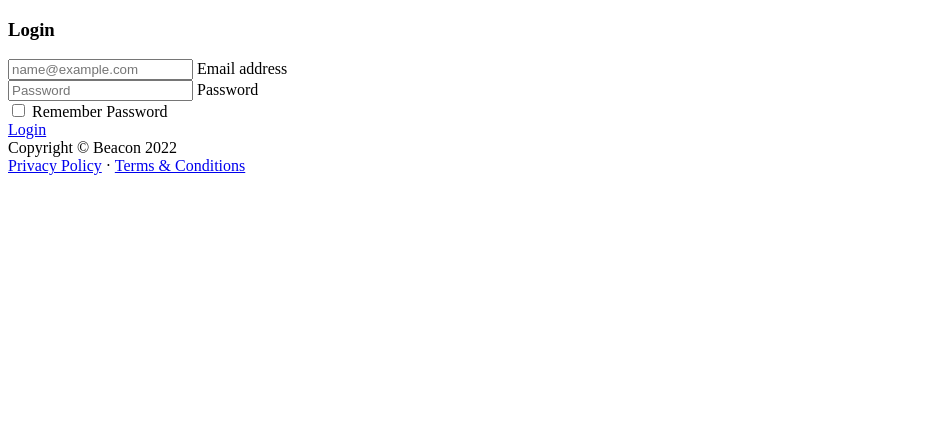
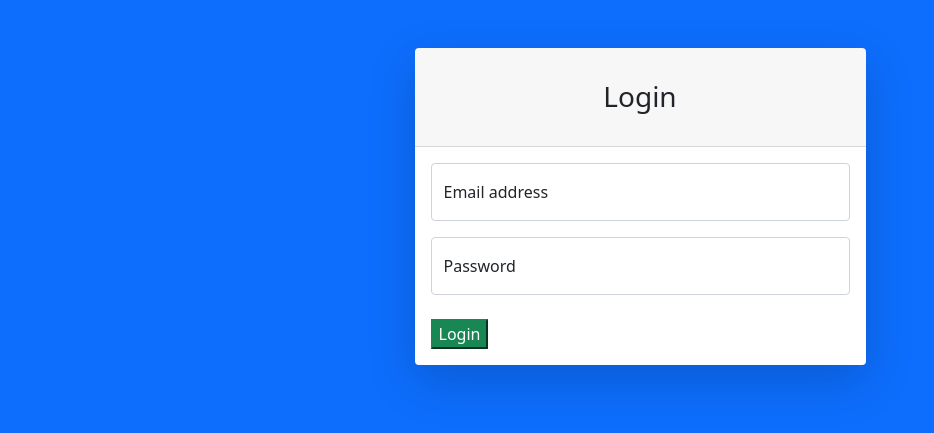
Before and after one commit to Ronaldki/Hoste_site, a PHP site: page /HostelApp/login.php in a window 1280 px wide. Shown: the top 433 px of the page, without its empty margins (0-934 px from the left). Run offline with PHP 8.4, Linux system fonts and the light colour scheme; some libraries are stand-ins or nearby versions.

Commit message:
User login when booking

```diff
--- a/include/user_nav_bar.php
+++ b/include/user_nav_bar.php
@@ -1,4 +1,6 @@
 <?php
+session_start();
+
 ?>
 <!DOCTYPE html>
 <html lang="en">
--- a/user/index.php
+++ b/user/index.php
@@ -1,7 +1,11 @@
 <?php
 include "../include/user_nav_bar.php";
 include "../admin/config/connect.php";
+
+
 ?>
+
+
 
 <section class="">
   <div id="carouselExampleIndicators" class="carousel slide" data-ride="carousel">
--- a/user/login.php
+++ b/user/login.php
@@ -1,5 +1,5 @@
+
 <!DOCTYPE html>
-<!-- hhrj -->
 <html lang="en">
     <head>
         <meta charset="utf-8" />
@@ -8,10 +8,22 @@
         <meta name="description" content="" />
         <meta name="author" content="" />
         <title>Login</title>
-        <link href="../admin/css/styles.css" rel="stylesheet" />
+        <link href="css/styles.css" rel="stylesheet" />
+        <link rel="stylesheet" href="./css/bootstrap.min.css">
+        <link rel="stylesheet" href="./css/sweetalert2.min.css">
+        <script src="js/sweetalert2.all.min.js"></script>
         <script src="https://use.fontawesome.com/releases/v6.1.0/js/all.js" crossorigin="anonymous"></script>
     </head>
     <body class="bg-primary">
+
+        <?php
+        include("../user/config/__login.php");
+        ?>
+        <script>
+
+    // swal.fire('helll......')
+
+            </script>
         <div id="layoutAuthentication">
             <div id="layoutAuthentication_content">
                 <main>
@@ -21,21 +33,18 @@
                                 <div class="card shadow-lg border-0 rounded-lg mt-5">
                                     <div class="card-header"><h3 class="text-center font-weight-light my-4">Login</h3></div>
                                     <div class="card-body">
-                                        <form>
+                                        <form method="POST">
                                             <div class="form-floating mb-3">
-                                                <input class="form-control" id="inputEmail" type="email" placeholder="name@example.com" />
+                                                <input class="form-control" id="inputEmail" type="email" name="email" placeholder="name@example.com" />
                                                 <label for="inputEmail">Email address</label>
                                             </div>
                                             <div class="form-floating mb-3">
-                                                <input class="form-control" id="inputPassword" type="password" placeholder="Password" />
+                                                <input class="form-control" id="inputPassword" type="password" name="password" placeholder="Password" />
                                                 <label for="inputPassword">Password</label>
                                             </div>
-                                            <div class="form-check mb-3">
-                                                <input class="form-check-input" id="inputRememberPassword" type="checkbox" value="" />
-                                                <label class="form-check-label" for="inputRememberPassword">Remember Password</label>
-                                            </div>
+
                                             <div class="d-flex align-items-center justify-content-between mt-4 mb-0">
-                                                <a class="btn btn-primary" href="index.html">Login</a>
+                                                <div class="d-grid"><button class="btn-success" name='login' type="submit" >Login</button></div>
                                             </div>
                                         </form>
                                     </div>
@@ -45,22 +54,10 @@
                     </div>
                 </main>
             </div>
-            <div id="layoutAuthentication_footer">
-                <footer class="py-4 bg-light mt-auto">
-                    <div class="container-fluid px-4">
-                        <div class="d-flex align-items-center justify-content-between small">
-                            <div class="text-muted">Copyright &copy; Beacon 2022</div>
-                            <div>
-                                <a href="#">Privacy Policy</a>
-                                &middot;
-                                <a href="#">Terms &amp; Conditions</a>
-                            </div>
-                        </div>
-                    </div>
-                </footer>
-            </div>
+
         </div>
         <script src="https://cdn.jsdelivr.net/npm/bootstrap@5.1.3/dist/js/bootstrap.bundle.min.js" crossorigin="anonymous"></script>
         <script src="js/scripts.js"></script>
+
     </body>
 </html>
```
Also changed, not shown: user/config/__login.php (added, +36 -0 lines), user/room_details.php (+14 -3 lines).
